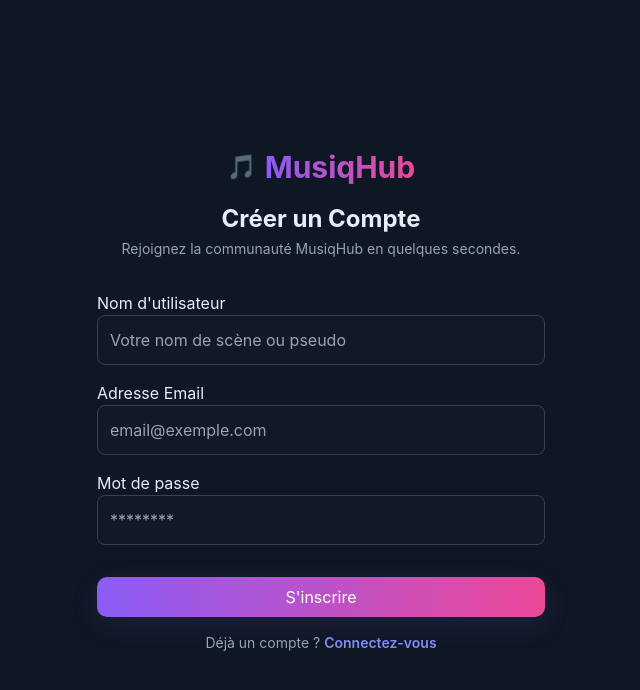
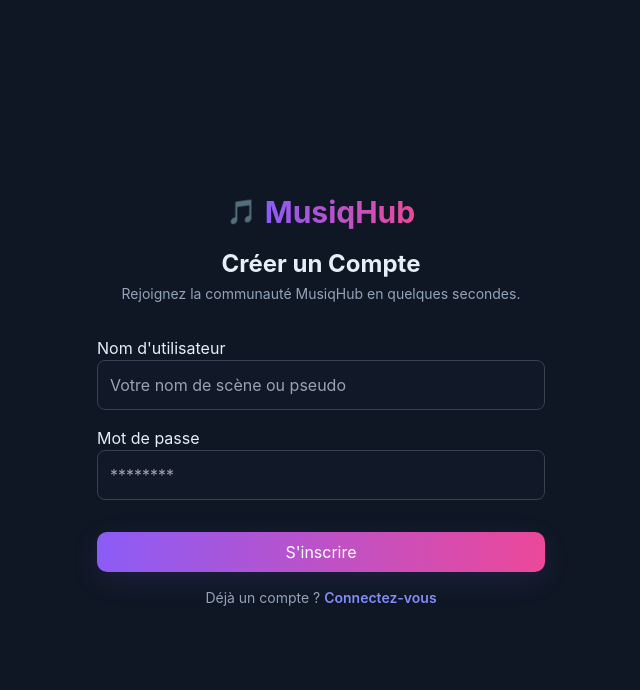
Before and after one commit to XXXX-ai/Projet-libre, a Flask app: page /register in a window 1280 px wide. Shown: the top 690 px of the page, without its empty margins (319-959 px from the left). Run offline with Flask 3, Linux system fonts and the light colour scheme; some libraries are stand-ins or nearby versions.

Commit message:
Initail commit

```diff
--- a/main.py
+++ b/main.py
@@ -3,7 +3,7 @@ import os
 from datetime import datetime
 import logging
 from urllib.parse import quote_plus
-from functools import wraps # Import nécessaire pour la fonction login_required (si utilisée plus tard)
+from functools import wraps
 
 # --- Configuration du logging ---
 logging.basicConfig(level=logging.INFO, format='%(asctime)s - %(levelname)s - %(message)s')
@@ -13,16 +13,13 @@ try:
     from pymongo import MongoClient
     from bson.objectid import ObjectId
 
-    # URI de connexion fournie par l'utilisateur
+
     MONGO_URI = "mongodb+srv://ladeuxiemebanane_db_user:PRbjP1WLFIEi7HHy@cluster0.ybqtkvc.mongodb.net/?appName=Cluster0"
     DB_NAME = "musiqhub_db"
 
-    # Initialisation du client MongoDB
-    # Utiliser serverSelectionTimeoutMS pour éviter que l'application ne se bloque si MongoDB est injoignable
     client = MongoClient(MONGO_URI, serverSelectionTimeoutMS=5000)
     db = client[DB_NAME]
     announcement_collection = db["announcements"]
-    # Vérification de la connexion (simple ping)
     client.admin.command('ping')
     logging.info("Connexion à MongoDB réussie.")
     MONGO_READY = True
@@ -30,34 +27,28 @@ except Exception as e:
     logging.error(f"Erreur de connexion à MongoDB: {e}. Le site fonctionnera en mode limité/sans persistence.")
     MONGO_READY = False
 
-# --- App Setup ---
+
 app = Flask(__name__)
-# Clé secrète pour les sessions Flask
 app.secret_key = os.environ.get('MUSIQHUB_SECRET_KEY', 'dev-secret-change-me')
 
-# --- Utility Functions for Auth (Simplified for Demo) ---
+USERS = {
+    "AdminMusiq": {"password": "adminpassword"},
+    "MusicFan": {"password": "userpassword"},
+    "NouvelUtilisateur": {"password": "PRbjP1WLFIEi7HHy"}
+}
 
-# Base de données d'utilisateurs simplifiée (À REMPLACER par une gestion sécurisée en production)
-USERS = {
-    "admin@musiqhub.com": {"password": "adminpassword", "username": "AdminMusiq"},
-    "user@musiqhub.com": {"password": "userpassword", "username": "MusicFan"},
-    "newuser@musiqhub.com": {"password": "PRbjP1WLFIEi7HHy", "username": "NouvelUtilisateur"}
-}
-# NOTE: Nous allons modifier la base de données USERS directement pour l'enregistrement.
-# Dans une vraie application, cela irait dans MongoDB.
 
 def get_current_user():
     """Récupère les informations de l'utilisateur connecté via la session."""
-    user_email = session.get('user_email')
-    if user_email in USERS:
-        return {"email": user_email, "username": USERS[user_email]["username"]}
+    username = session.get('username')
+    if username in USERS:
+        return {"username": username}
     return None
 
 def is_logged_in():
     """Vérifie si un utilisateur est connecté."""
-    return 'user_email' in session and session['user_email'] in USERS
+    return 'username' in session and session['username'] in USERS
 
-# Fonction de décorateur pour s'assurer que l'utilisateur est connecté avant d'accéder à une route
 def login_required(f):
     @wraps(f)
     def decorated_function(*args, **kwargs):
@@ -87,24 +78,20 @@ def register():
 
     if request.method == 'POST':
         username = request.form.get('username', '').strip()
-        email = request.form.get('email', '').strip()
         password = request.form.get('password', '')
 
-        # Validation basique
-        if not username or not email or not password:
+        if not username or not password:
             flash("Tous les champs sont requis.", 'error')
-            return render_template('register_form.html', username=username, email=email)
+            return render_template('register_form.html', username=username)
 
-        if email in USERS:
-            flash("Cet email est déjà utilisé.", 'error')
-            return render_template('register_form.html', username=username, email=email)
+        if username in USERS:
+            flash("Ce nom d'utilisateur est déjà utilisé.", 'error')
+            return render_template('register_form.html', username=username)
 
-        # Enregistrement de l'utilisateur (Simplifié: en RAM)
-        USERS[email] = {"password": password, "username": username}
-        logging.info(f"Nouvel utilisateur enregistré: {email}")
+        USERS[username] = {"password": password}
+        logging.info(f"Nouvel utilisateur enregistré: {username}")
 
-        # Connexion automatique après l'enregistrement
-        session['user_email'] = email
+        session['username'] = username
         flash("Compte créé et connexion réussie!", 'success')
         return redirect(url_for('index'))
 
@@ -118,40 +105,91 @@ def login():
         return redirect(url_for('index'))
 
     if request.method == 'POST':
-        email = request.form.get('email')
+        username = request.form.get('username')
         password = request.form.get('password')
 
-        user_data = USERS.get(email)
+        user_data = USERS.get(username)
         if user_data and user_data["password"] == password:
-            session['user_email'] = email
+            session['username'] = username
             flash("Connexion réussie.", 'success')
             return redirect(url_for('index'))
         else:
-            flash("Email ou mot de passe incorrect.", 'error')
-            return render_template('login_form.html', email=email)
+            flash("Nom d'utilisateur ou mot de passe incorrect.", 'error')
+            return render_template('login_form.html', username=username)
 
     return render_template('login_form.html')
 
 @app.route('/logout')
 def logout():
     """Déconnexion utilisateur."""
-    session.pop('user_email', None)
+    session.pop('username', None)
     flash("Vous avez été déconnecté.", 'info')
     return redirect(url_for('index'))
 
-# --- Routes Principales et Genre ---
-
 @app.route('/')
 def index():
-    """Page d'accueil - Liste des genres disponibles."""
+    """Page d'accueil - Liste des genres disponibles et dernières actualités."""
     genres = [
-        {'name': 'Pop', 'key': 'pop', 'emoji': '🎤'},
-        {'name': 'Rock', 'key': 'rock', 'emoji': '🤘'},
-        {'name': 'Hip-Hop', 'key': 'hiphop', 'emoji': '🎤'},
-        {'name': 'Jazz', 'key': 'jazz', 'emoji': '🎺'},
-        {'name': 'Électronique', 'key': 'electronique', 'emoji': '🎧'}
+        {'name': 'Pop', 'key': 'pop', 'emoji': '🎤', 'color': '#2b0219'}, # Ajout des couleurs pour réutilisation
+        {'name': 'Rock', 'key': 'rock', 'emoji': '🤘', 'color': '#2a0505'},
+        {'name': 'Hip-Hop', 'key': 'hiphop', 'emoji': '🎤', 'color': '#45350b'},
+        {'name': 'Jazz', 'key': 'jazz', 'emoji': '🎺', 'color': '#02102b'},
+        {'name': 'Électronique', 'key': 'electronique', 'emoji': '🎧', 'color': '#052022'}
     ]
-    return render_template('index.html', genres=genres)
+
+    genre_map = {g['key']: g for g in genres} # Map des genres pour lookup rapide
+
+    search_query = request.args.get('q', '').strip()
+    actualites_data = []
+
+    if MONGO_READY:
+        try:
+            # Création du filtre de recherche MongoDB
+            mongo_filter = {}
+            if search_query:
+                # Utilisation d'une regex insensible à la casse pour titre ou contenu
+                # $options: 'i' pour rendre la recherche insensible à la casse
+                mongo_filter = {
+                    "$or": [
+                        {"title": {"$regex": search_query, "$options": "i"}},
+                        {"content": {"$regex": search_query, "$options": "i"}}
+                    ]
+                }
+
+            actualites_data = list(announcement_collection.find(
+                mongo_filter
+            ).sort("timestamp", -1).limit(15)) # Limite à 15 actualités
+
+            for actualite in actualites_data:
+                actualite['_id'] = str(actualite['_id'])
+                # Ajout des infos de genre et de formatage de date
+                genre_key = actualite['genre']
+                if genre_key in genre_map:
+                    actualite['genre_name'] = genre_map[genre_key]['name']
+                    actualite['genre_emoji'] = genre_map[genre_key]['emoji']
+                    actualite['genre_key'] = genre_key # Ajout de la clé pour l'URL
+                else:
+                    actualite['genre_name'] = 'Inconnu'
+                    actualite['genre_emoji'] = '❓'
+                    actualite['genre_key'] = 'inconnu'
+
+
+                try:
+                    actualite['display_date'] = datetime.fromisoformat(actualite['timestamp']).strftime('%d/%m/%Y à %H:%M')
+                except (ValueError, TypeError):
+                    actualite['display_date'] = 'Date inconnue'
+
+
+        except Exception as e:
+            logging.error(f"Erreur lors du chargement ou de la recherche des actualités: {e}")
+            flash(f"Erreur lors du chargement des actualités: {e}", 'error')
+
+    return render_template(
+        'index.html',
+        genres=genres,
+        actualites_data=actualites_data,
+        search_query=search_query
+    )
 
 @app.route('/genre/<genre_name>')
 def genre_page(genre_name):
@@ -169,15 +207,12 @@ def genre_page(genre_name):
     announcements = []
     if MONGO_READY:
         try:
-            # Récupérer les annonces triées par date descendante
             announcements = list(announcement_collection.find(
                 {"genre": genre_key}
             ).sort("timestamp", -1))
 
-            # Formattage pour le template
             for a in announcements:
                 a['_id'] = str(a['_id'])
-                # S'assurer que 'timestamp' est une chaîne valide pour fromisoformat (ce qui est le cas avec isoformat())
                 try:
                     a['display_date'] = datetime.fromisoformat(a['timestamp']).strftime('%d/%m/%Y à %H:%M')
                 except (ValueError, TypeError):
@@ -196,7 +231,7 @@ def genre_page(genre_name):
     )
 
 @app.route('/add_annonce/<genre_name>', methods=['POST'])
-@login_required # S'assure que seul un utilisateur connecté peut poster
+@login_required
 def add_annonce(genre_name):
     """Ajouter une nouvelle annonce pour le genre spécifié."""
     if not MONGO_READY:
@@ -217,7 +252,6 @@ def add_annonce(genre_name):
         "title": title,
         "content": content,
         "genre": genre_key,
-        "author_email": user['email'],
         "author_username": user['username'],
         "timestamp": datetime.now().isoformat(),
     }
@@ -239,9 +273,8 @@ def page_not_found(e):
 
 
 # **********************************************
-# * BLOC DE LANCEMENT DE L'APPLICATION FLASK *
+#   BLOC DE LANCEMENT DE L'APPLICATION FLASK
 # **********************************************
 if __name__ == '__main__':
-    # Lance l'application sur http://127.0.0.1:5000/
-    # debug=True permet le rechargement automatique lors des modifications de code
+
     app.run(debug=True)
--- a/templates/login_form.html
+++ b/templates/login_form.html
@@ -32,9 +32,9 @@
         <!-- Formulaire -->
         <div class="form-container">
             <form action="{{ url_for('login') }}" method="POST">
-                <label for="email">Adresse Email</label>
+                <label for="username">Nom d'utilisateur</label>
                 <!-- Ajout des classes Tailwind pour l'input -->
-                <input type="email" id="email" name="email" placeholder="email@exemple.com" value="{{ email if email }}" required
+                <input type="text" id="username" name="username" placeholder="Votre nom d'utilisateur" value="{{ username if username }}" required
                        class="w-full p-3 rounded-lg border border-gray-700 bg-gray-900 text-gray-100 mb-4 placeholder-gray-400 focus:border-indigo-500 focus:ring-1 focus:ring-indigo-500 transition duration-150">
 
                 <label for="password">Mot de passe</label>
--- a/templates/register_form.html
+++ b/templates/register_form.html
@@ -37,11 +37,6 @@
                 <input type="text" id="username" name="username" placeholder="Votre nom de scène ou pseudo" value="{{ username if username }}" required
                        class="w-full p-3 rounded-lg border border-gray-700 bg-gray-900 text-gray-100 mb-4 placeholder-gray-400 focus:border-indigo-500 focus:ring-1 focus:ring-indigo-500 transition duration-150">
 
-                <label for="email">Adresse Email</label>
-                <!-- Ajout des classes Tailwind pour l'input -->
-                <input type="email" id="email" name="email" placeholder="email@exemple.com" value="{{ email if email }}" required
-                       class="w-full p-3 rounded-lg border border-gray-700 bg-gray-900 text-gray-100 mb-4 placeholder-gray-400 focus:border-indigo-500 focus:ring-1 focus:ring-indigo-500 transition duration-150">
-
                 <label for="password">Mot de passe</label>
                 <!-- Ajout des classes Tailwind pour l'input -->
                 <input type="password" id="password" name="password" placeholder="********" required
```
Also changed, not shown: templates/index.html (+17 -25 lines).
